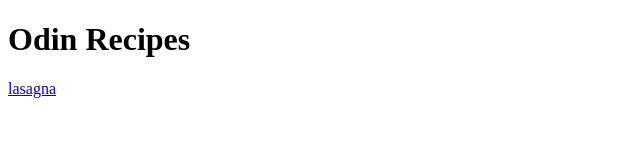
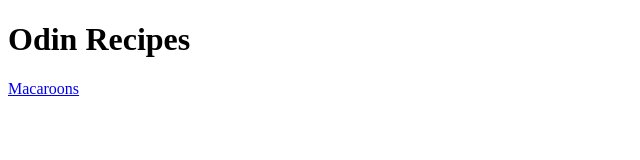
Before and after one commit to Horus222/odin-recipes, a plain HTML site: page index.html in a window 1280 px wide. Shown: the full height of the page, 0-640 px from the left. Drawn offline with Linux system fonts and the light colour scheme.

```diff
--- a/index.html
+++ b/index.html
@@ -8,6 +8,9 @@
 <body>
     <h1>Odin Recipes</h1>
 
-    <a href=".//lasagna.html">lasagna</a>
+    <a href=".//macaroons.html">Macaroons</a>
+
+
+
 </body>
 </html>
```
